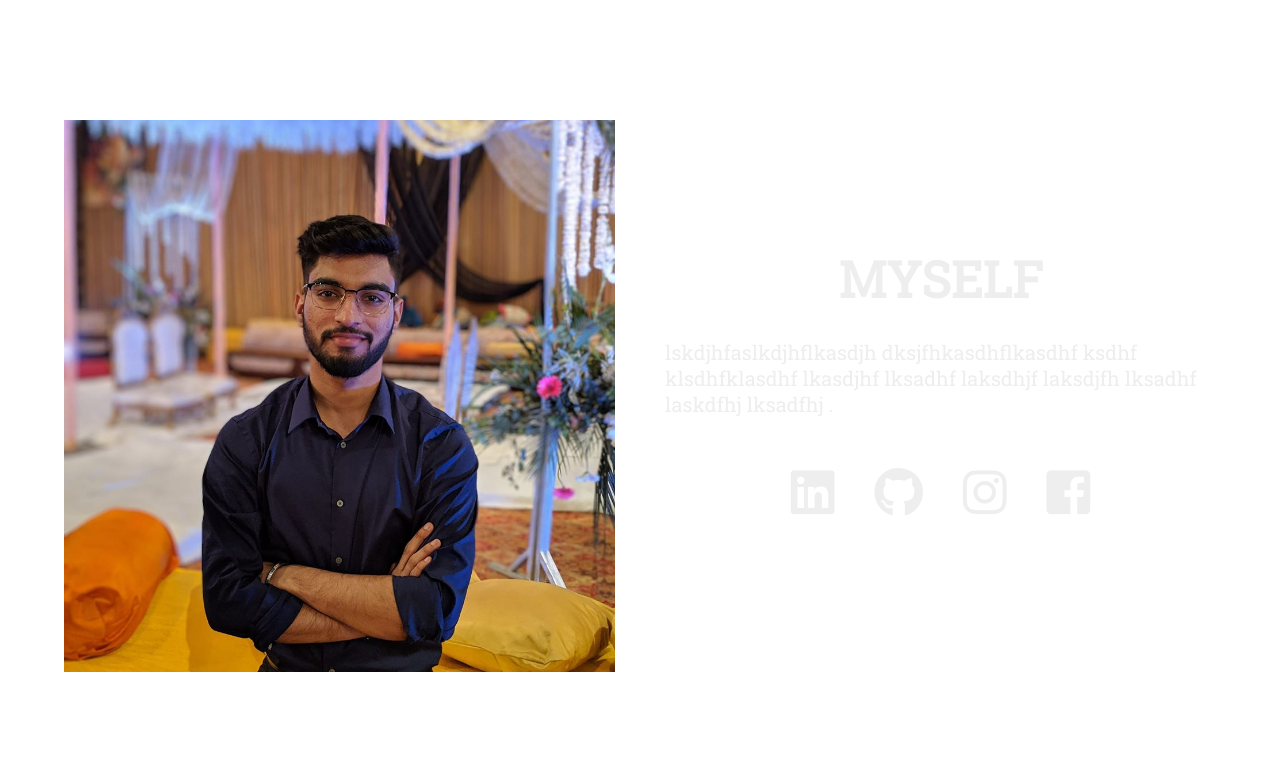
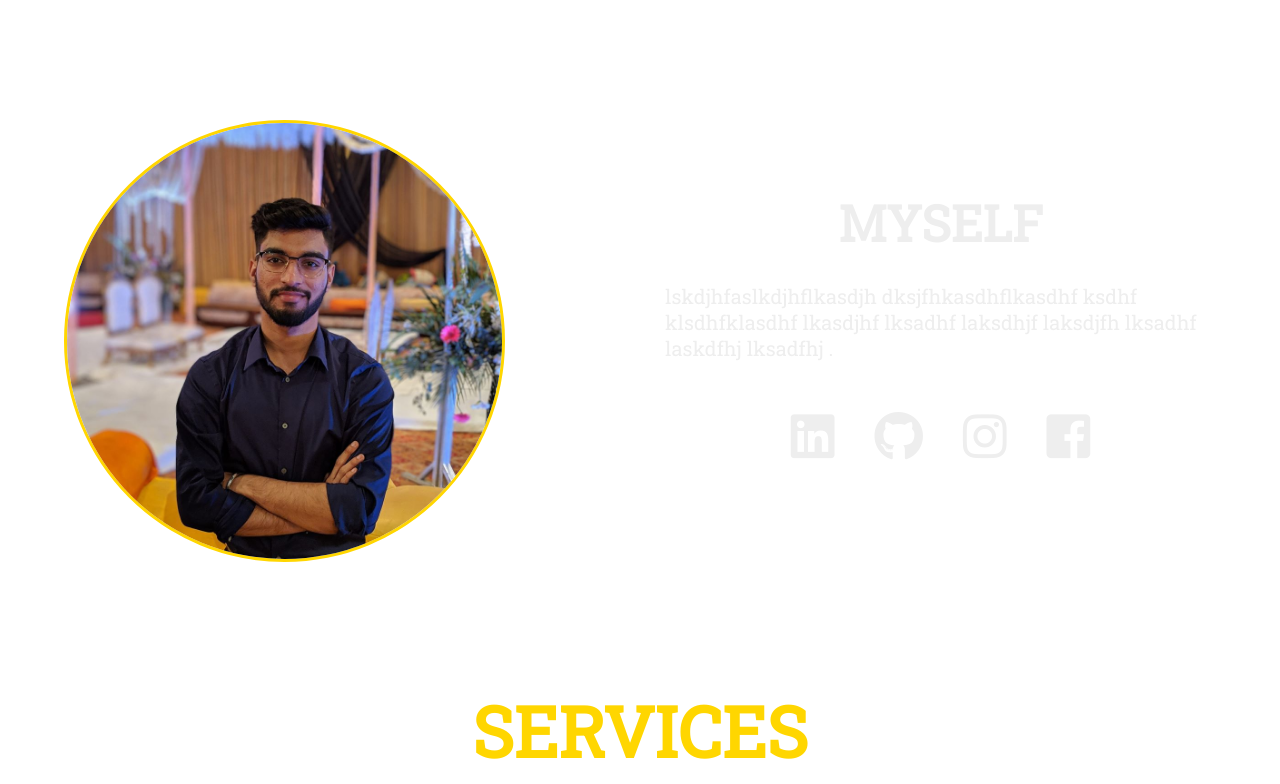
Before and after one commit to jatin96/Portfolio, a plain HTML site: page index.html in a window 1280 px wide. Shown: the part 740-1524 px from the top of the page. Drawn offline with nearby package versions, Linux system fonts and the light colour scheme.

Commit message:
correcting accents

```diff
--- a/index.html
+++ b/index.html
@@ -48,7 +48,7 @@
 <section class="about" id="about">
     <div class="container">
         <div class="profile-img" data-aos="fade-right" data-aos-delay="200">
-            <img src="images/jatin-narula.jpg" alt="">
+            <img src="images/jatin-narula.jpg" alt="" class="my-photo">
         </div>
         <div class="about-details"  data-aos="fade-left" data-aos-delay="400">
             <div class="about-heading">
--- a/main.css
+++ b/main.css
@@ -31,7 +31,8 @@ p{
 }
 
 img{
-    width: 100%;
+    width: 80%;
+
 }
 
 .container{
@@ -47,7 +48,7 @@ img{
 }
 .section-heading h1{
     font-size: 7rem;
-    color: #eeeeee;
+    color: #FFD600;
     text-transform: uppercase;
     font-weight: 700;
     position: relative;
@@ -71,7 +72,8 @@ img{
 .section-heading h1::after{
     width: 1.5rem;
     height: 1.5rem;
-    border-radius: 100%;
+    border-radius: 90%;
+    opacity: 0;
     bottom: -1.0rem;
 }
 .section-heading h6{
@@ -158,6 +160,7 @@ li{
 
 .bar.half{
     width: 50%;
+
 }
 
 .bar.start{
@@ -170,6 +173,7 @@ li{
 }
 .bar.end{
     align-self: flex-end;
+
     transform-origin: left;
     transition: transform 650ms cubic-bezier(0.54, -0.81, 0.57, 0.57);
 }
@@ -190,7 +194,7 @@ li{
     font-size: 15rem;
     font-family: 'Righteous', cursive;
     /*background: linear-gradient(to top, #ffe838, #fd57bf);*/
-    background-color: #eeeeee ;
+    background-color: #FFD600;;
     -webkit-background-clip: text;
     -webkit-text-fill-color: transparent;
     padding: 1rem;
@@ -228,6 +232,11 @@ li{
 .profile-img{
     flex: 1;
     margin-right: 5rem;
+}
+
+.my-photo{
+    border-radius: 100%;
+    border: 3px solid #FFD600;
 }
 
 .about-details{
@@ -301,6 +310,7 @@ li{
 }
 .portfolio-img {
     flex: 1;
+    border: 0%;
 }
 .portfolio-description{
     flex: 1;
@@ -455,13 +465,13 @@ input[type="submit"]:hover{
 }
 @keyframes pulse {
     0%{
-        box-shadow: 0 0 0 0 rgba(253,87,191,0.99);
+        box-shadow: 0 0 0 0 rgba(255,214,0,0.99);
     }
     70%{
-        box-shadow: 0 0 0 2rem rgba(253,87,191,0.0);
+        box-shadow: 0 0 0 2rem rgba(255,214,0,0.0);
     }
     100%{
-        box-shadow: 0 0 0 0 rgba(253,87,191,0.99);
+        box-shadow: 0 0 0 0 rgba(255,214,0,0.99);
     }
 
 }
```
